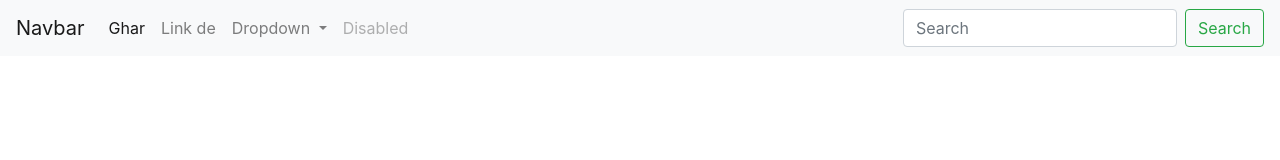
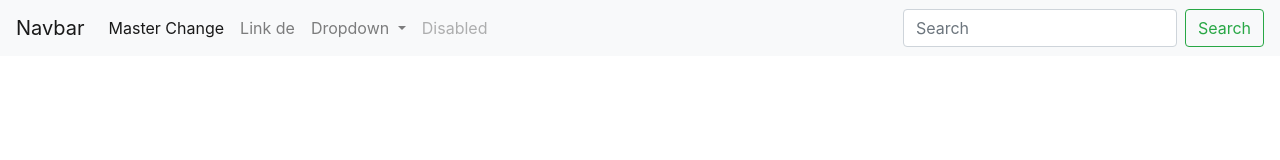
Before and after one commit to mankuuu/gittutorial, a plain HTML site: page index.html in a window 1280 px wide. Drawn offline with nearby package versions, Linux system fonts and the light colour scheme.

Commit message:
Master change

```diff
--- a/index.html
+++ b/index.html
@@ -20,7 +20,7 @@
         <div class="collapse navbar-collapse" id="navbarSupportedContent">
           <ul class="navbar-nav mr-auto">
             <li class="nav-item active">
-              <a class="nav-link" href="#">Ghar <span class="sr-only">(current)</span></a>
+              <a class="nav-link" href="#">Master Change <span class="sr-only">(current)</span></a>
             </li>
             <li class="nav-item">
               <a class="nav-link" href="#">Link de</a>
```
